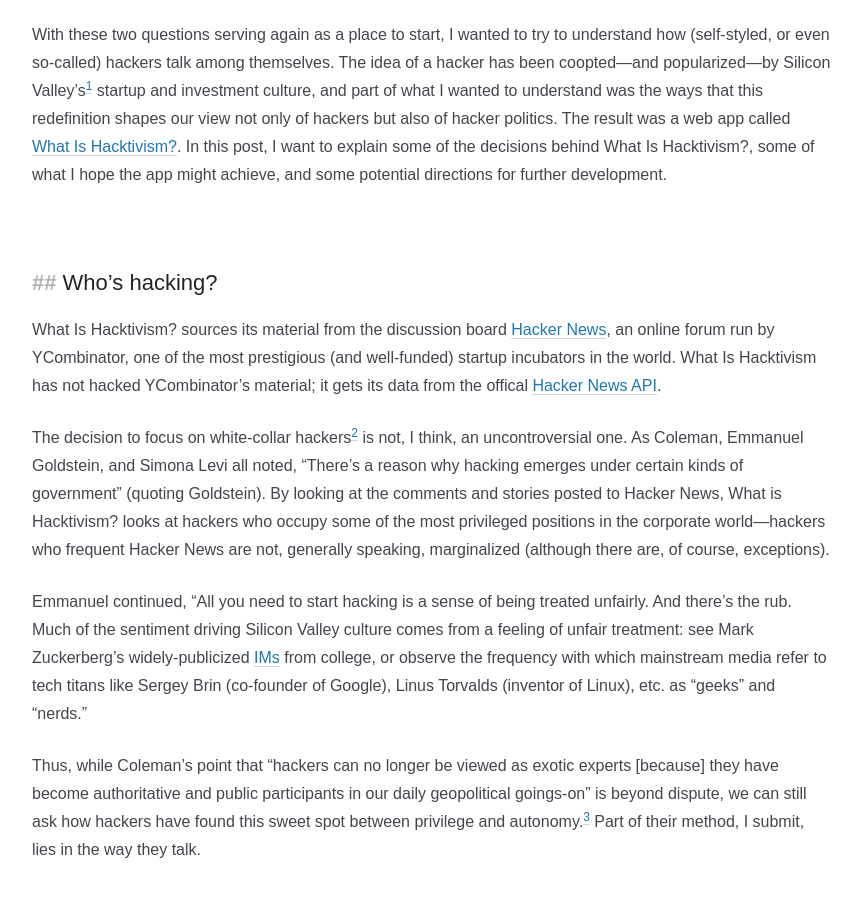
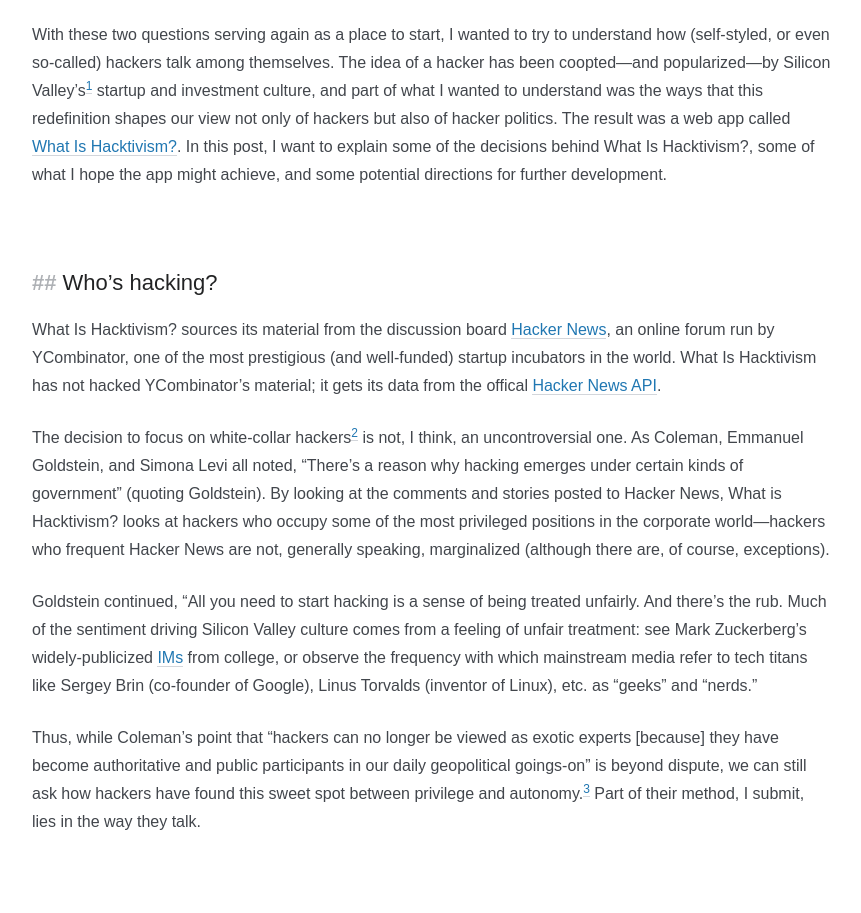
Before and after one commit to pletcher/whatishacktivism, a plain HTML site: page docs/index.html in a window 1280 px wide. Shown: the part 165-1078 px from the top of the page, without its empty margins (208-1069 px from the left). Drawn offline with nearby package versions, Linux system fonts and the light colour scheme.

Commit message:
Fix citation

```diff
--- a/docs/index.html
+++ b/docs/index.html
@@ -26,7 +26,7 @@
 
   <p>The decision to focus on white-collar hackers<sup class="footnote-ref" id="fnref:white-collar"><a href="#fn:white-collar">2</a></sup> is not, I think, an uncontroversial one. As Coleman, Emmanuel Goldstein, and Simona Levi all noted, &ldquo;There&rsquo;s a reason why hacking emerges under certain kinds of government&rdquo; (quoting Goldstein). By looking at the comments and stories posted to Hacker News, What is Hacktivism? looks at hackers who occupy some of the most privileged positions in the corporate world&mdash;hackers who frequent Hacker News are not, generally speaking, marginalized (although there are, of course, exceptions).</p>
 
-  <p>Emmanuel continued, &ldquo;All you need to start hacking is a sense of being treated unfairly. And there&rsquo;s the rub. Much of the sentiment driving Silicon Valley culture comes from a feeling of unfair treatment: see Mark Zuckerberg&rsquo;s widely-publicized <a href="https://www.theguardian.com/technology/2012/may/18/mark-zuckerberg-college-messages">IMs</a> from college, or observe the frequency with which mainstream media refer to tech titans like Sergey Brin (co-founder of Google), Linus Torvalds (inventor of Linux), etc. as &ldquo;geeks&rdquo; and &ldquo;nerds.&rdquo;</p>
+  <p>Goldstein continued, &ldquo;All you need to start hacking is a sense of being treated unfairly. And there&rsquo;s the rub. Much of the sentiment driving Silicon Valley culture comes from a feeling of unfair treatment: see Mark Zuckerberg&rsquo;s widely-publicized <a href="https://www.theguardian.com/technology/2012/may/18/mark-zuckerberg-college-messages">IMs</a> from college, or observe the frequency with which mainstream media refer to tech titans like Sergey Brin (co-founder of Google), Linus Torvalds (inventor of Linux), etc. as &ldquo;geeks&rdquo; and &ldquo;nerds.&rdquo;</p>
 
   <p>Thus, while Coleman&rsquo;s point that &ldquo;hackers can no longer be viewed as exotic experts [because] they have become authoritative and public participants in our daily geopolitical goings-on&rdquo; is beyond dispute, we can still ask how hackers have found this sweet spot between privilege and autonomy.<sup class="footnote-ref" id="fnref:coleman-s92"><a href="#fn:coleman-s92">3</a></sup> Part of their method, I submit, lies in the way they talk.</p>
 
```
